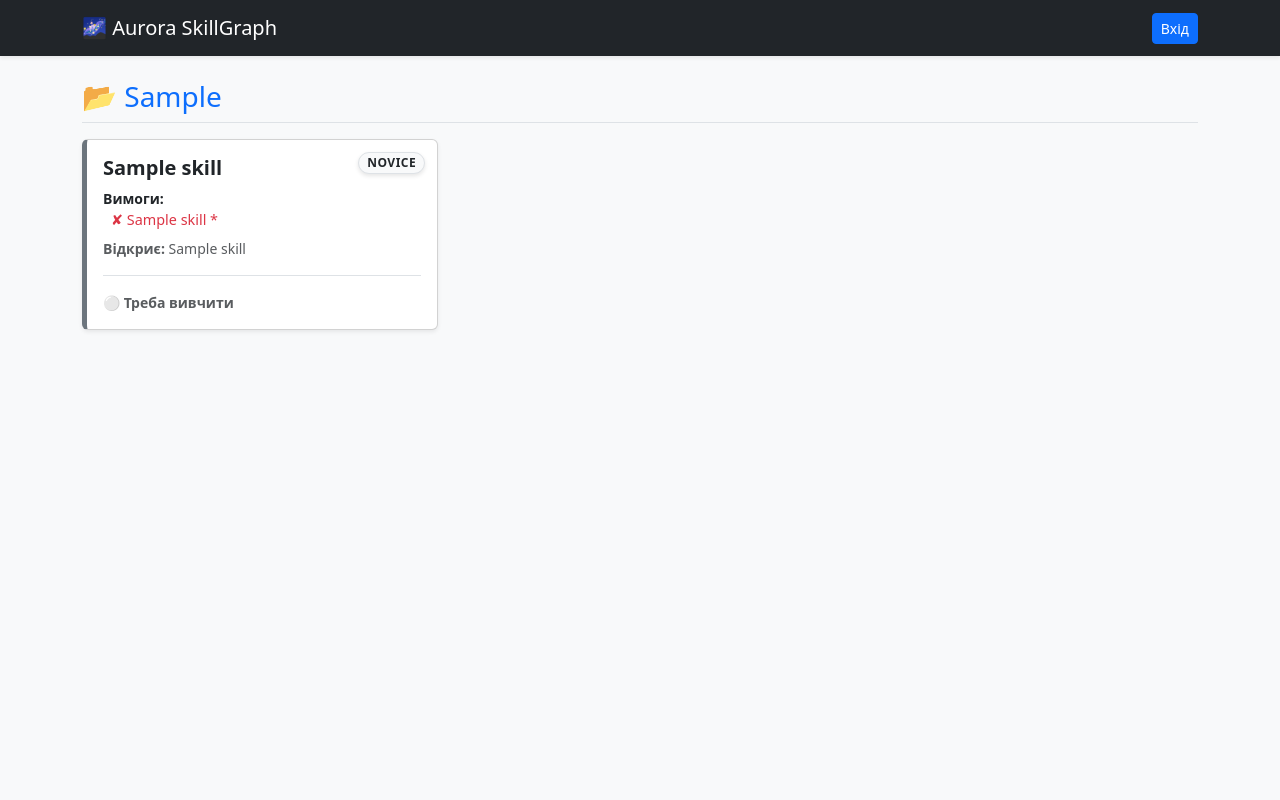
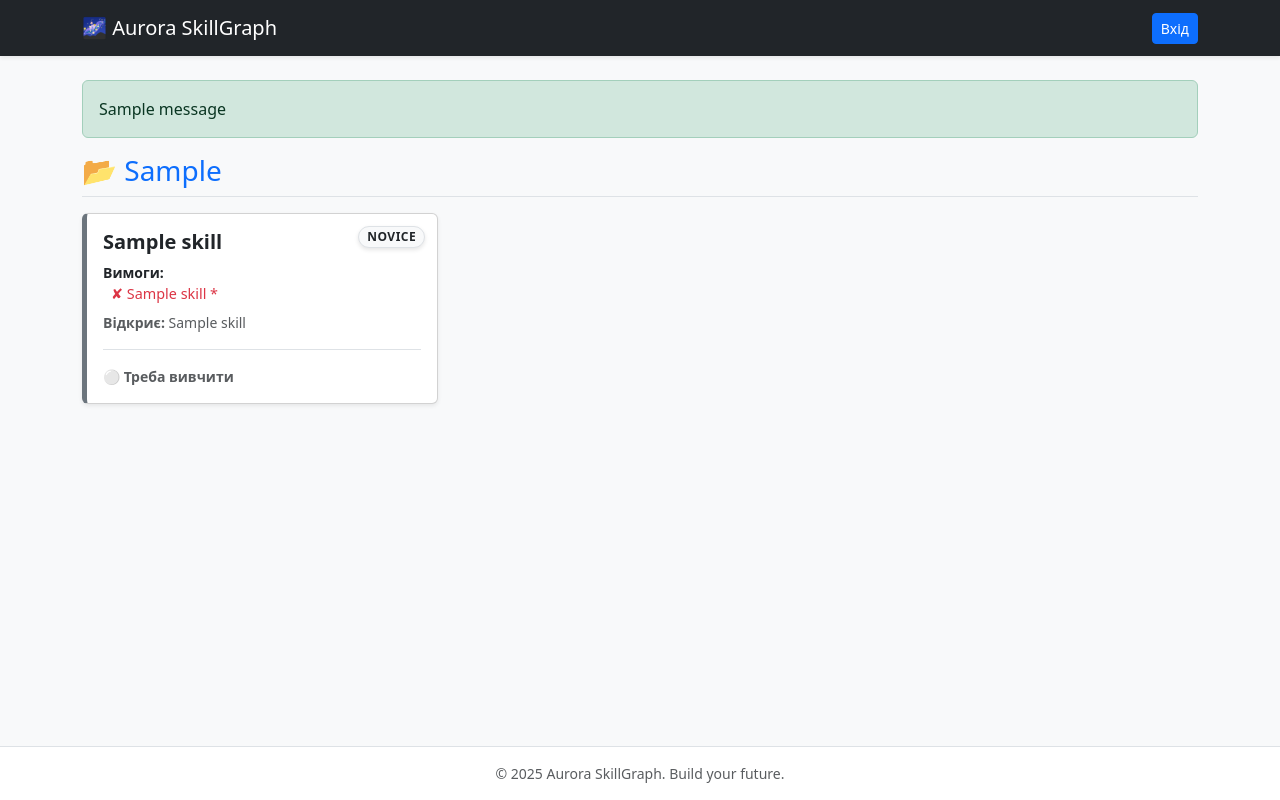
Before and after one commit to elKINTARO/aurora-skill-graph, a Django app: page / in a window 1280 px wide. Run offline with Django 5.2, Linux system fonts and the light colour scheme; tables that the repository leaves empty hold one stand-in row (values such as "Sample post"); one stand-in notice (Sample message) is shown.

Commit message:
Initial commit - Template Inheritance

```diff
--- a/skills/templates/skills/skill_list.html
+++ b/skills/templates/skills/skill_list.html
@@ -1,35 +1,6 @@
-{% load static %}
-<!DOCTYPE html>
-<html lang="uk">
-<head>
-    <meta charset="UTF-8">
-    <meta name="viewport" content="width=device-width, initial-scale=1.0">
-    <title>Aurora SkillGraph</title>
-    <link href="https://cdn.jsdelivr.net/npm/bootstrap@5.3.0/dist/css/bootstrap.min.css" rel="stylesheet">
-    <link rel="stylesheet" href="{% static 'css/style.css' %}">
-</head>
-<body class="bg-light">
+{% extends 'base.html' %} {% block title %}Всі навички | Aurora{% endblock %}
 
-<nav class="navbar navbar-dark bg-dark mb-4 sticky-top shadow-sm">
-  <div class="container">
-    <a class="navbar-brand" href="/">🌌 Aurora SkillGraph</a>
-    <div class="d-flex align-items-center">
-        {% if user.is_authenticated %}
-            <a href="{% url 'profile' %}" class="btn btn-outline-light btn-sm me-2">
-                👤 Профіль
-            </a>
-            <form action="{% url 'logout' %}" method="post">
-                {% csrf_token %}
-                <button class="btn btn-outline-secondary btn-sm text-white">Вихід</button>
-            </form>
-        {% else %}
-            <a href="{% url 'login' %}" class="btn btn-primary btn-sm">Вхід</a>
-        {% endif %}
-    </div>
-  </div>
-</nav>
-
-<div class="container">
+{% block content %}
 
     {% regroup skills by category as category_list %}
 
@@ -50,14 +21,12 @@
                         {% else %}status-border-todo{% endif %}">
 
                         <div class="card-body d-flex flex-column">
-
                             <span class="badge rounded-pill bg-light text-dark border difficulty-badge">
                                 {{ skill.get_difficulty_display }}
                             </span>
 
                             <h5 class="card-title fw-bold pe-4">
                                 {% if skill.is_locked %}🔒{% endif %}
-
                                 <a href="{% url 'skill_detail' skill.slug %}" class="text-decoration-none text-dark stretched-link">
                                     {{ skill.title }}
                                 </a>
@@ -94,7 +63,7 @@
                                 {% endif %}
                             </div>
 
-                            <div class="mt-auto pt-3 border-top d-flex justify-content-between align-items-center">
+                            <div class="mt-auto pt-3 border-top d-flex justify-content-between align-items-center position-relative" style="z-index: 2;">
                                 <span class="small fw-bold text-muted">
                                     {% if skill.my_status == 'done' %}✅ Вивчено
                                     {% elif skill.my_status == 'in_progress' %}⏳ В процесі
@@ -108,7 +77,7 @@
                                     {% elif skill.my_status == 'in_progress' %}
                                         <a href="{% url 'change_status' skill.slug 'done' %}" class="btn btn-success btn-action">Завершити</a>
                                     {% elif skill.my_status == 'done' %}
-                                        <a href="{% url 'change_status' skill.slug 'todo' %}" class="btn btn-outline-secondary btn-action" title="Скинути прогрес">↺</a>
+                                        <a href="{% url 'change_status' skill.slug 'todo' %}" class="btn btn-outline-secondary btn-action" title="Скинути">↺</a>
                                     {% endif %}
                                 {% endif %}
                             </div>
@@ -125,7 +94,4 @@
         </div>
     {% endfor %}
 
-</div>
-
-</body>
-</html>
+{% endblock %}
--- /dev/null
+++ b/templates/base.html
@@ -0,0 +1,50 @@
+{% load static %}
+<!DOCTYPE html>
+<html lang="uk">
+<head>
+    <meta charset="UTF-8">
+    <meta name="viewport" content="width=device-width, initial-scale=1.0">
+    <title>{% block title %}Aurora SkillGraph{% endblock %}</title> <link href="https://cdn.jsdelivr.net/npm/bootstrap@5.3.0/dist/css/bootstrap.min.css" rel="stylesheet">
+    <link rel="stylesheet" href="{% static 'css/style.css' %}">
+
+    {% block extra_css %}{% endblock %} </head>
+<body class="bg-light d-flex flex-column min-vh-100"> <nav class="navbar navbar-dark bg-dark mb-4 shadow-sm sticky-top">
+      <div class="container">
+        <a class="navbar-brand" href="/">🌌 Aurora SkillGraph</a>
+
+        <div class="d-flex align-items-center">
+            {% if user.is_authenticated %}
+                <a href="{% url 'profile' %}" class="btn btn-outline-light btn-sm me-2">👤 Профіль</a>
+                <form action="{% url 'logout' %}" method="post" class="d-inline">
+                    {% csrf_token %}
+                    <button class="btn btn-sm btn-outline-secondary">Вихід</button>
+                </form>
+            {% else %}
+                <a href="{% url 'login' %}" class="btn btn-primary btn-sm">Вхід</a>
+            {% endif %}
+        </div>
+      </div>
+    </nav>
+
+    <main class="container mb-5">
+        {% if messages %}
+            {% for message in messages %}
+                <div class="alert alert-{{ message.tags }}">{{ message }}</div>
+            {% endfor %}
+        {% endif %}
+
+        {% block content %}
+        {% endblock %}
+    </main>
+
+    <footer class="footer mt-auto py-3 bg-white border-top text-center text-muted small">
+        <div class="container">
+            <span>&copy; 2025 Aurora SkillGraph. Build your future.</span>
+        </div>
+    </footer>
+
+    <script src="https://cdn.jsdelivr.net/npm/bootstrap@5.3.0/dist/js/bootstrap.bundle.min.js"></script>
+
+    {% block extra_js %}{% endblock %}
+</body>
+</html>
```
